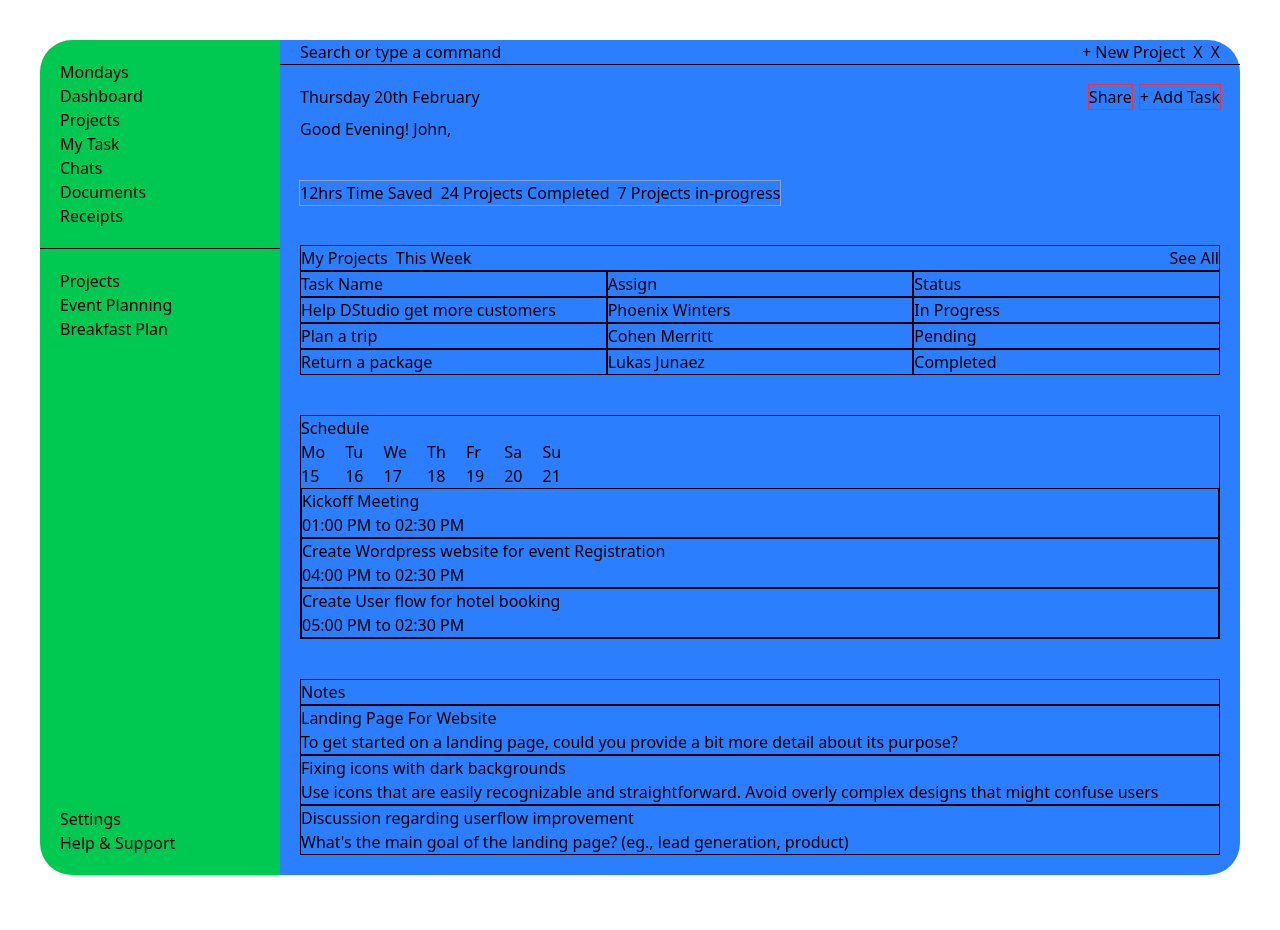
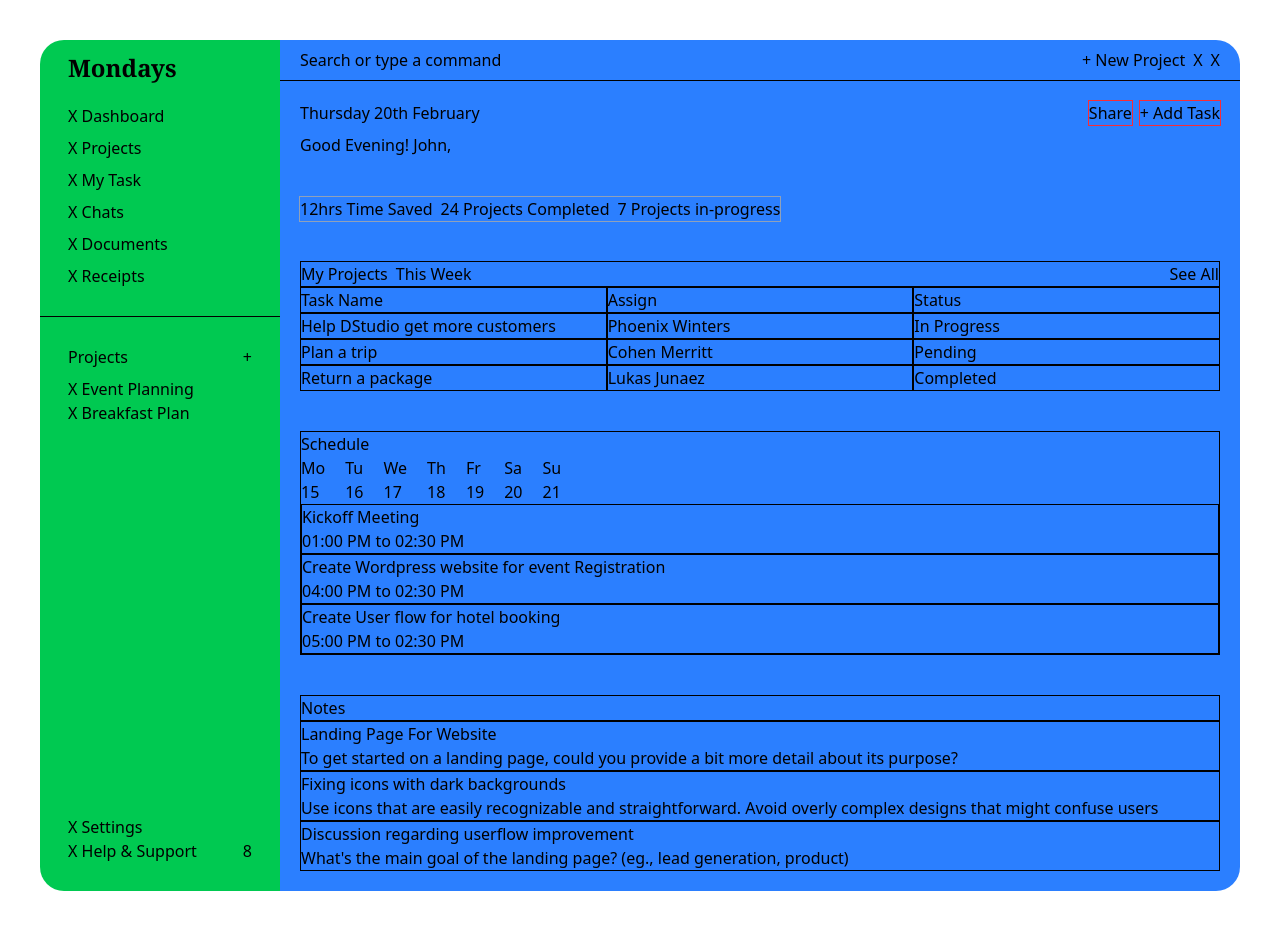
Before and after one commit to TechCrent/Dashboard, a website built with Vite: page dashboard/index.html in a window 1280 px wide. Built offline with nearby package versions, Linux system fonts and the light colour scheme.

Commit message:
Fixed side bar alignment

```diff
--- a/dashboard/index.html
+++ b/dashboard/index.html
@@ -11,38 +11,48 @@
     <div class="grid grid-row md:grid-cols-[1fr_4fr] p-10">
       <!-- Menu Bar Section -->
       <div
-        class="bg-green-500 hidden md:flex flex-col min-h-screen rounded-tl-4xl rounded-bl-4xl"
+        class="bg-green-500 hidden md:flex flex-col min-h-screen rounded-tl-3xl rounded-bl-3xl"
       >
         <div class="border-black border-b">
-          <div class="p-5">
-            <h1>Mondays</h1>
-            <p>Dashboard</p>
-            <p>Projects</p>
-            <p>My Task</p>
-            <p>Chats</p>
-            <p>Documents</p>
-            <p>Receipts</p>
+          <div class="p-7 pt-3">
+            <h1 class="font-serif font-semibold text-2xl pb-5">Mondays</h1>
+            <div class="flex flex-col gap-2">
+              <p>X Dashboard</p>
+              <p>X Projects</p>
+              <p>X My Task</p>
+              <p>X Chats</p>
+              <p>X Documents</p>
+              <p>X Receipts</p>
+            </div>
           </div>
         </div>
-        <div class="p-5 flex flex-col flex-1 justify-between">
+        <div class="p-7 flex flex-col flex-1 justify-between">
           <div>
-            <h2>Projects</h2>
-            <p>Event Planning</p>
-            <p>Breakfast Plan</p>
+            <div class="flex justify-between">
+              <h2 class="pb-2">Projects</h2>
+              <p>+</p>
+            </div>
+
+            <p>X Event Planning</p>
+            <p>X Breakfast Plan</p>
           </div>
 
           <div class="">
-            <p>Settings</p>
-            <p>Help & Support</p>
+            <p>X Settings</p>
+            <div class="flex justify-between">
+              <p>X Help & Support</p>
+              <p>8</p>
+            </div>
           </div>
         </div>
       </div>
 
       <!-- Main Section-->
       <main
-        class="bg-blue-500 md:rounded-tl-none md:rounded-bl-none rounded-4xl"
+        class="bg-blue-500 md:rounded-tl-none md:rounded-bl-none rounded-3xl"
       >
-        <header class="flex border-b border-black justify-between px-5">
+        <!-- Search bar -->
+        <header class="flex border-b border-black justify-between px-5 py-2">
           <div>Search or type a command</div>
           <div class="flex gap-2">
             <button>+ New Project</button>
```
